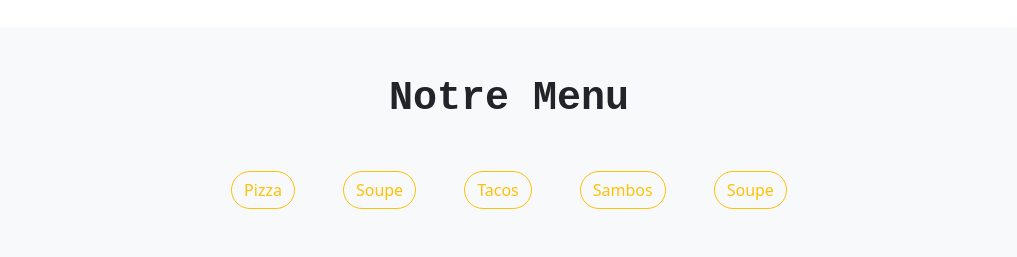
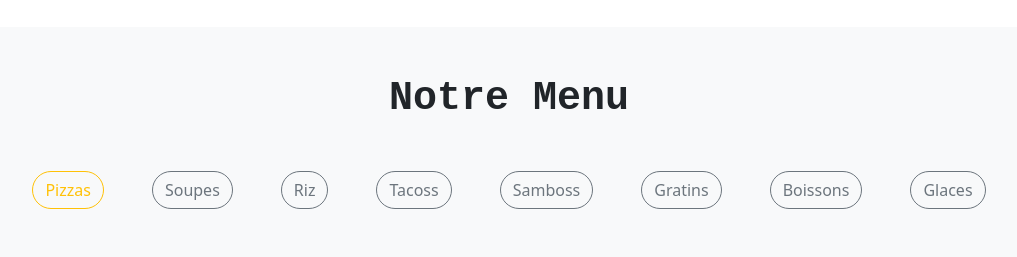
Before and after one commit to branGitfox/Yummy, a PHP site: page / in a window 1280 px wide. Shown: the part 577-834 px from the top of the page, without its empty margins (131-1148 px from the left). Run offline with PHP 8.4, Linux system fonts and the light colour scheme.

Commit message:
filter btn done

```diff
--- a/index.php
+++ b/index.php
@@ -17,7 +17,7 @@ require './app/view/header/header.php'; ?>
                         <a class="nav-link" href="#">Link</a>
                     </li>
                     <li class="nav-item">
-                        <a class="nav-link" aria-disabled="true">Disabled</a>
+                        <a class="nav-link" href="#">A propos de nous</a>
                     </li>
                 </ul>
                 <form class="d-flex" role="search">
@@ -33,11 +33,15 @@ require './app/view/header/header.php'; ?>
     <div class="container mt-5 bg-light p-5" >
         <h1 class="text-center" style="font-weight:bold; font-family:'Courier New', Courier, monospace">Notre Menu</h1>
         <div class="container d-flex flex-wrap gap-5 justify-content-center mt-5">
-                <a href="" class="btn btn-outline-warning" style="border-radius:20px;">Pizza</a>
-                <a href="" class="btn btn-outline-warning" style="border-radius:20px;">Soupe</a>
-                <a href="" class="btn btn-outline-warning" style="border-radius:20px;">Tacos</a>
-                <a href="" class="btn btn-outline-warning" style="border-radius:20px;">Sambos</a>
-                <a href="" class="btn btn-outline-warning" style="border-radius:20px;">Soupe</a>
+                <a href="" class="btn btn-outline-warning" style="border-radius:20px;">Pizzas</a>
+                <a href="" class="btn btn-outline-secondary" style="border-radius:20px;">Soupes</a>
+                <a href="" class="btn btn-outline-secondary" style="border-radius:20px;">Riz</a>
+                <a href="" class="btn btn-outline-secondary" style="border-radius:20px;">Tacoss</a>
+                <a href="" class="btn btn-outline-secondary" style="border-radius:20px;">Samboss</a>
+                <a href="" class="btn btn-outline-secondary" style="border-radius:20px;">Gratins</a>
+                <a href="" class="btn btn-outline-secondary" style="border-radius:20px;">Boissons</a>
+                <a href="" class="btn btn-outline-secondary" style="border-radius:20px;">Glaces</a>
+
         </div>
     </div>
 
```
